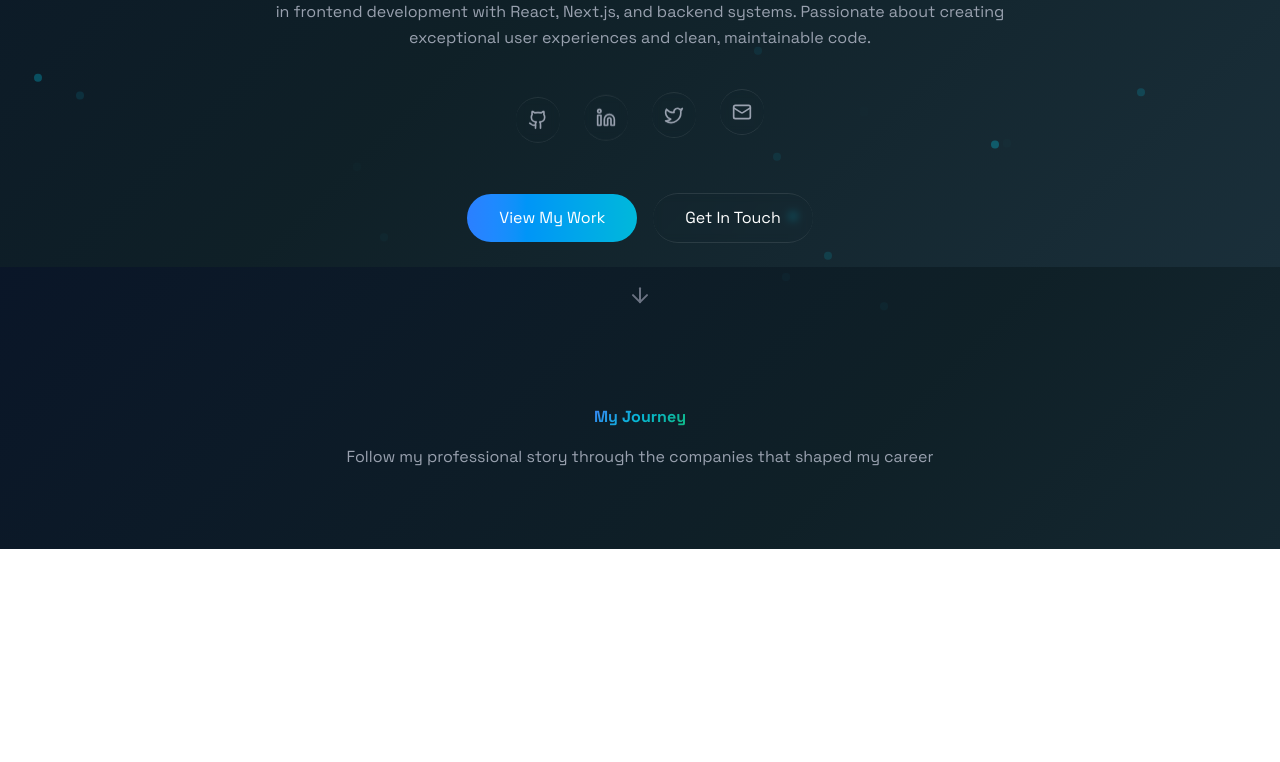
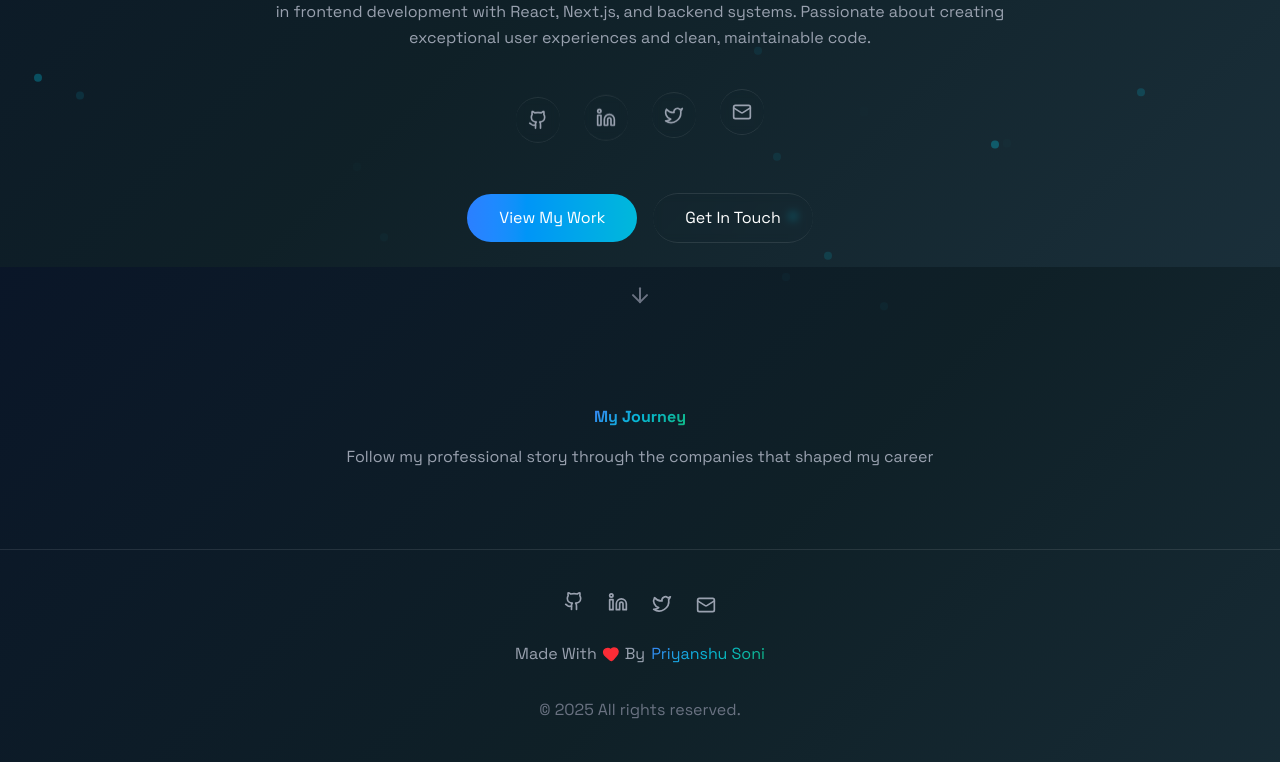
Before and after one commit to priyaanshusoni/personal-portfolio, a Next.js app: page / in a window 1280 px wide. Shown: the part 533-1295 px from the top of the page. Before the commit the page ends 1082 px from the top, so only its background shows below. Built offline with nearby package versions, Linux system fonts and the light colour scheme.

Commit message:
feat(ui) : created footer for the Portfolio

```diff
--- a/src/app/page.tsx
+++ b/src/app/page.tsx
@@ -1,11 +1,13 @@
 import React from "react";
 import HeroSection from "@/components/HeroSection";
 import Experience from "@/components/Experience";
+import Footer from "@/components/Footer";
 const Home = () => {
   return (
     <div>
       <HeroSection />
       <Experience />
+      <Footer />
     </div>
   );
 };
--- /dev/null
+++ b/src/components/Footer.tsx
@@ -0,0 +1,79 @@
+"use client";
+import { Heart, Github, Linkedin, Twitter, Mail, icons } from "lucide-react";
+import { motion, scale } from "motion/react";
+const Footer = () => {
+  const socialLinks = [
+    {
+      Icon: Github,
+      href: "https://github.com/priyaanshusoni",
+      label: "GitHub",
+    },
+    {
+      Icon: Linkedin,
+      href: "https://www.linkedin.com/in/priyanshu-soni-s27092003/",
+      label: "LinkedIn",
+    },
+    { Icon: Twitter, href: "https://x.com/priyanshusept27", label: "Twitter" },
+    { Icon: Mail, href: "mailto:priyanshusoni.dev@gmail.com", label: "Email" },
+  ];
+  return (
+    <div className="py-10 border-t-white/10 border-t">
+      <div className="mx-auto max-w-fit flex flex-col gap-8 items-center">
+        <div className="flex items-center gap-6">
+          {socialLinks.map(({ Icon, href, label }, index) => (
+            <motion.a
+              key={label}
+              href={href}
+              target="_blank"
+              className="text-gray-400 hover:text-white transition-colors relative"
+              whileHover={{
+                scale: 1.3,
+                color: "#06b6d4",
+                rotate: 360,
+              }}
+              whileTap={{ scale: 0.9 }}
+              animate={{
+                y: [0, 5, 0],
+              }}
+              transition={{
+                y: {
+                  repeat: Infinity,
+                  duration: 2,
+                  delay: index * 0.2,
+                },
+              }}
+            >
+              <Icon className="w-5 h-5" />
+            </motion.a>
+          ))}
+        </div>
+
+        <motion.div>
+          <p className="flex gap-1.5 text-gray-400 items-center">
+            Made With{" "}
+            <motion.span
+              animate={{
+                scale: [1, 1.4, 1],
+                rotate: [0, 10, -10, 0],
+              }}
+              transition={{
+                repeat: Infinity,
+                duration: 2,
+              }}
+            >
+              <Heart className="w-4 h-4 text-red-500 fill-red-500" />
+            </motion.span>
+            By{" "}
+            <motion.span className="gradient-text" whileHover={{ scale: 1.1 }}>
+              Priyanshu Soni
+            </motion.span>
+          </p>
+        </motion.div>
+
+        <p className="text-gray-500">© 2025 All rights reserved.</p>
+      </div>
+    </div>
+  );
+};
+
+export default Footer;
```
